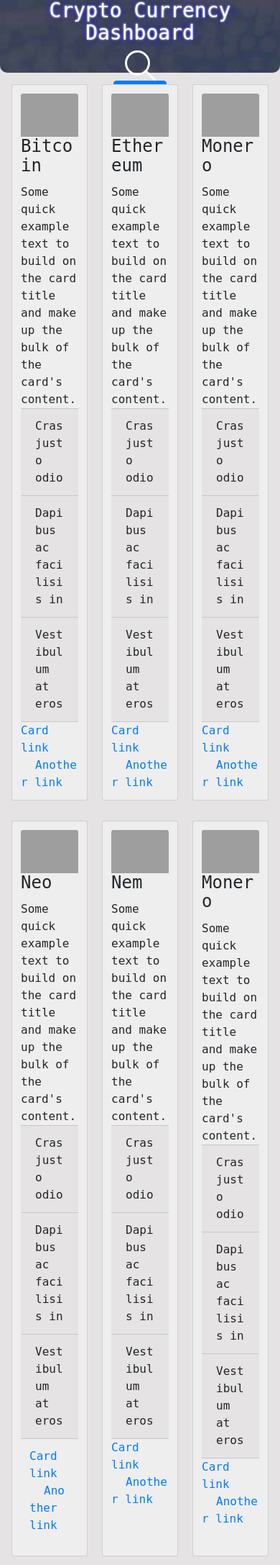
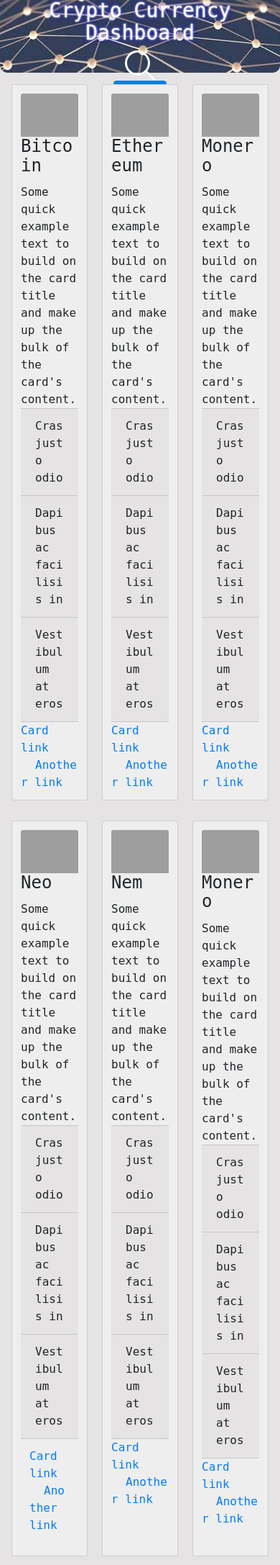
Before and after one commit to ahmermalik/Crypto_Currency_Project, a Python web app: template dashboard/templates/index.html in a window 390 px wide. Shown: the whole page at 72% size. Run offline with Jinja, Linux system fonts and the light colour scheme; the template is opened without the code that fills it, so the values that code supplies are empty; some libraries are stand-ins or nearby versions; some web fonts are replaced; grey boxes are pictures that could not be loaded.

Commit message:
minor fixes

```diff
--- a/dashboard/templates/index.html
+++ b/dashboard/templates/index.html
@@ -3,40 +3,31 @@
 {% block  content %}
 <div class="container">
   <div class="row header">
-    <div class="col-md-4 header_title">
+
+    <div class="col-md-4 col-sm-4 header_title">
       <h3>Crypto Currency Dashboard</h3>
     </div>
 
-    <div class="col-md-4 header_search">
-
-
-
-
+    <div class="col-md-6 col-sm-4 header_search">
       <div class="cntr">
 	       <div class="cntr-innr">
 	          <form class="search" action="" method="post" for="inpt_search" >
-			          <p> <input id="inpt_search" name = "ticker_symbol" value="{% if data %}{{ data.result[0].MarketName }}{% endif %}" type="text" /> </p>
+			          <p> <input id="inpt_search" name = "ticker_symbol" value="" type="text" /> </p>
 		        </form>
 	       </div>
       </div>
-
-
-
-
-
-
     </div>
 
-    <div class="col-md-4 header_userauth">
+    <div class="col-md-2 col-sm-4 header_userauth">
       <form action="/">
         <button class="btn btn-primary" name="login">Login</button>
       </form>
     </div>
+
   </div>
 
 
 <div class="wrapper">
-
 <div class="row databox entry-content">
 
   <div class="col card expose" style="width: 20rem;">
--- a/static/css/style.css
+++ b/static/css/style.css
@@ -13,10 +13,12 @@ html, body {
   color: white;
   background-color: grey;
   background-image: url("../images/header.jpg");
+  background-repeat: no-repeat;
+  background-position: center;
 
 }
 .header_title {
-  text-shadow: 0 0 3px white, 0 0 10px #0000FF;
+  text-shadow: 0 0 3px white, 0 0 10px blue;
 }
 
 
```
Also changed, not shown: app.py (line endings or trailing spaces).
